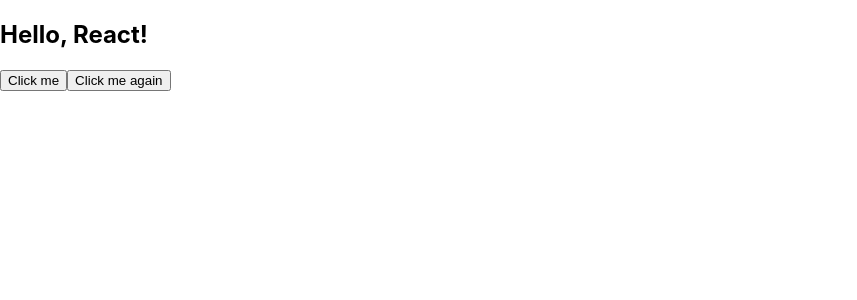
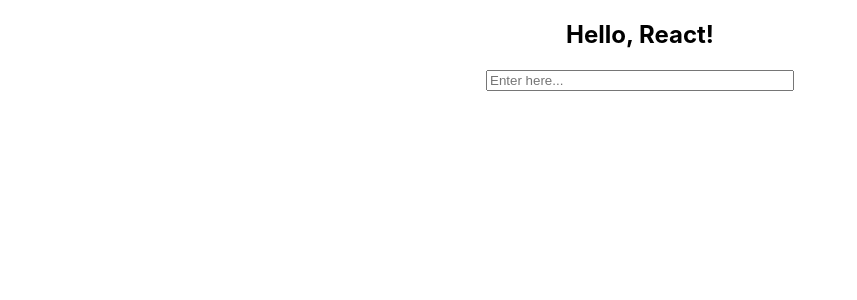
Before and after one commit to icxd3/create-react-app, a React (Create React App) app: page / in a window 1280 px wide. Shown: the top 300 px of the page, without its empty margins (0-857 px from the left). Built offline with nearby package versions, Linux system fonts and the light colour scheme.

Commit message:
lecture about React elements and components ended

```diff
--- a/src/App.js
+++ b/src/App.js
@@ -1,17 +1,61 @@
+import React from 'react';
 import logo from './logo.svg';
 import './App.css';
+
+// JSX - элементы, это синтаксическое расширение JavaScript,
+// которое позволяет писать HTML-подобный код внутри JavaScript.
+// JSX не является строкой или HTML,
+// это синтаксис, который преобразуется
+// в вызовы JavaScript-функций.
+// JSX позволяет создавать React-элементы
+// с помощью удобного и читаемого синтаксиса,
+// который напоминает HTML, но при этом обладает
+// мощью JavaScript.
+
+let Header = () => {
+  return <h2>Hello, React!</h2>
+}
+
+// let Field = () => {
+//   let holder = 'Enter here...';
+//   let styled = {
+//     width: '300px',
+//   };
+//   return <input placeholder={holder} type='text' style={styled}/>
+// }
+
+class Field extends React.Component {
+  render() {
+    let holder = 'Enter here...';
+    let styled = {
+      width: '300px',
+    };
+    return <input placeholder={holder} type='text' style={styled}/>
+  }
+}
+
+// function Button() {
+//   let text = 'Log in';
+//   let logged = false;
+//   return <button>{logged ? 'Log out' : 'Log in'}</button>
+// }
+// function Button() {
+//   let text = 'Log in';
+//   let logged = false;
+//   return <button>{logged ? 'Log out' : 'Log in'}</button>
+// }
+
+
 
 function App() {
   return (
     <div className="App">
-      <header className="App-header">
-        <img src={logo} className="App-logo" alt="logo" />
-        <p>
-          Edit <code>src/App.js</code> and save to reload.
-        </p>
-      </header>
+      <Header/>
+      <Field/>
     </div>
   );
 }
 
+export {Header};
+
 export default App;
--- a/src/index.js
+++ b/src/index.js
@@ -2,42 +2,12 @@
 import ReactDOM from 'react-dom/client';
 import './index.css';
 import App from './App';
+import {Header} from './App';
 
 //Лекция про => Элементы и компоненты в React
 
-const text = 'Hello, React!';
-// JSX - JavaScript XML - расширение синтаксиса JavaScript,
-// которое позволяет писать HTML-подобный код внутри JavaScript.
-// Синтаксис похож на интерполяцию в шаблонных строках,
-// но вместо строк используется HTML-подобный код.
-
-// В многострочных элементах нельзя использовать объекты
-
-
-const elem = (
-  <div>
-    <h2>{text}</h2>
-    <button>Click me</button>
-    <button tabIndex={0}>Click me again</button>
-  </div>
-);  // React Elemen
-// 1 правило = если в JSX используется несколько строк,
-// то их нужно обернуть в один родительский элемент.
-// В данном случае это <div>...</div>
-
-// 2 правило = если элемент многострочный,
-// то его нужно обернуть в круглые скобки.
-// В данном случае это <div>...</div>
-
-// tabIndex - атрибут, который определяет порядок фокусировки элементов
-// при навигации с помощью клавиши Tab.
-// В JSX атрибуты пишутся в camelCase, а не в kebab-case, как в HTML.
-
-
-
-//const elem = React.createElement('h2', {className: 'greeting'}, 'Hello, React!');
 
 const root = ReactDOM.createRoot(document.getElementById('root'));
 root.render(
-  elem
+  <App/>,
 );
```
